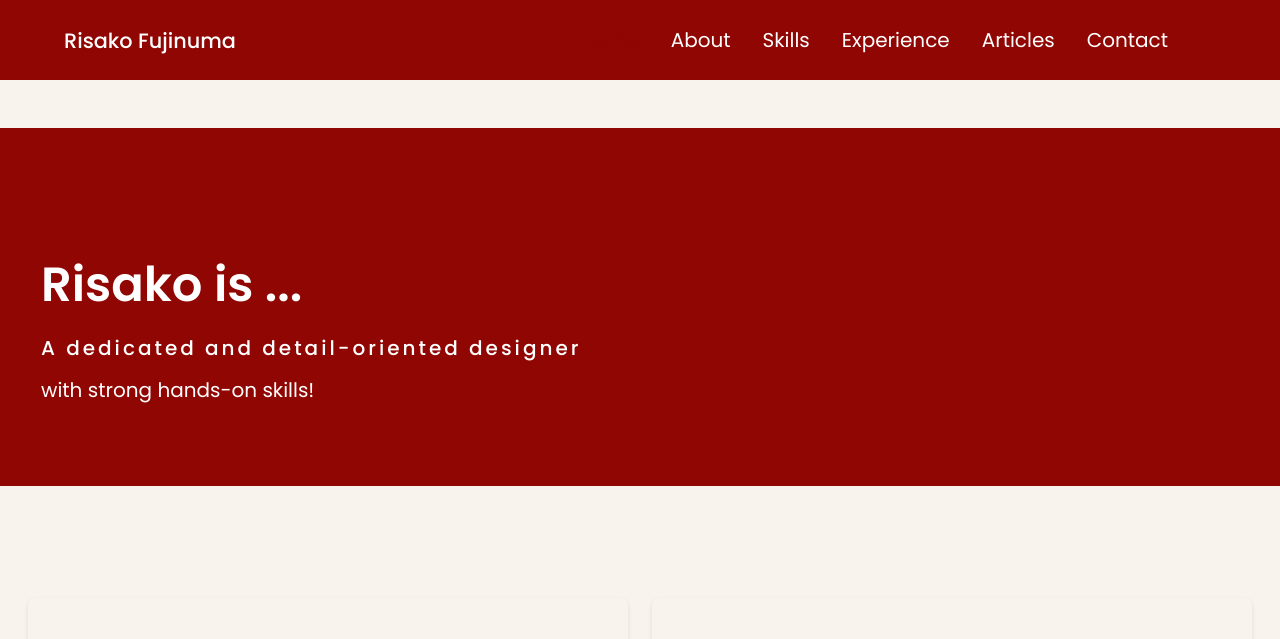
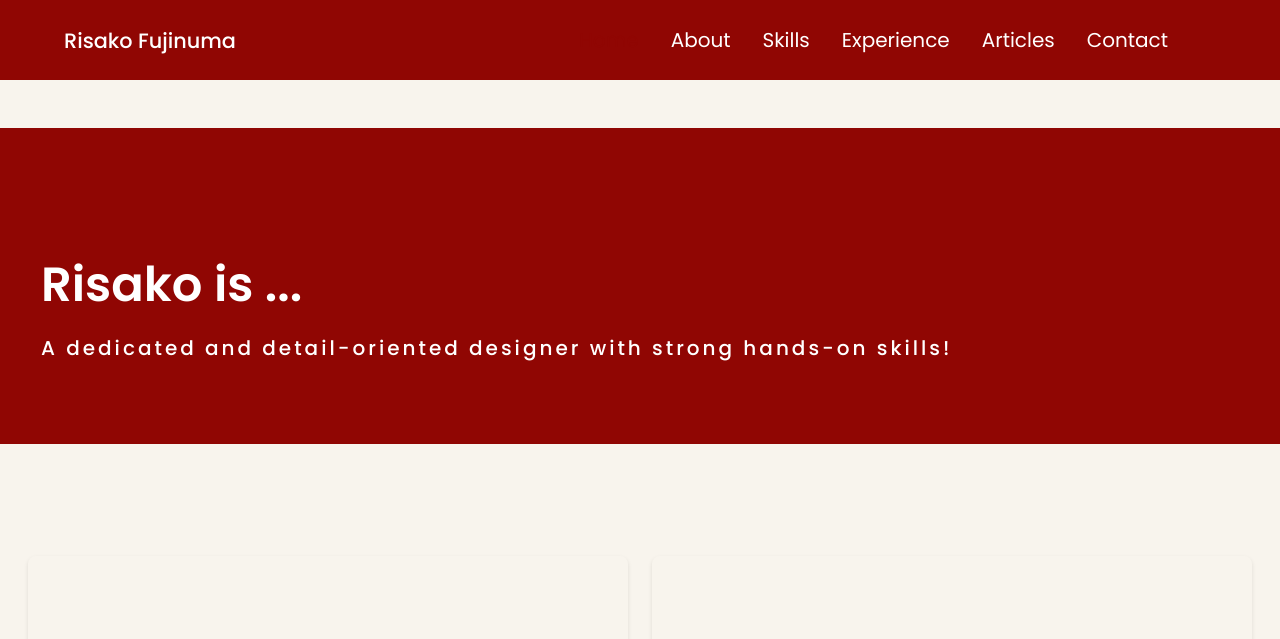
Before and after one commit to RisakoFujinuma/risakofujinuma.github.io, a plain HTML site: page index.html in a window 1280 px wide. Shown: the top 639 px of the page. Drawn offline with Linux system fonts and the light colour scheme.

Commit message:
changed subtitle to description

```diff
--- a/css/styles.css
+++ b/css/styles.css
@@ -299,6 +299,9 @@ img {
   background-color: var(--first-color);
   text-align: left;
   display: block;
+  color: #fff;
+  font-weight: var(--font-medium);
+  letter-spacing: 3px;
 }
 .home-container .home-scroll {
   display: none;
--- a/index.html
+++ b/index.html
@@ -76,8 +76,7 @@
                 <div class="home-content grid">
                     <div class="home-data">
                         <h1 class="home-data-title">Risako is ...</h1>
-                        <h3 class="home-data-subtitle">A dedicated and detail-oriented designer</h3>
-                        <p class="home-data-description">with strong hands-on skills!</p>
+                        <p class="home-data-description">A dedicated and detail-oriented designer with strong hands-on skills!</p>
                     </div>
                 </div>
                 <div class="home-images">
```
